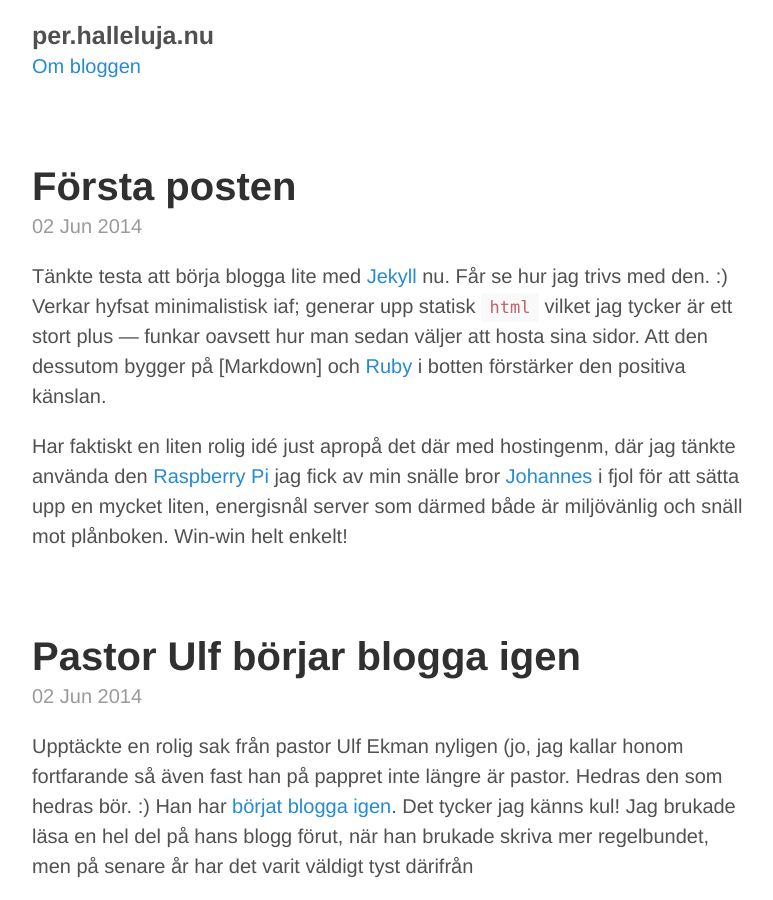
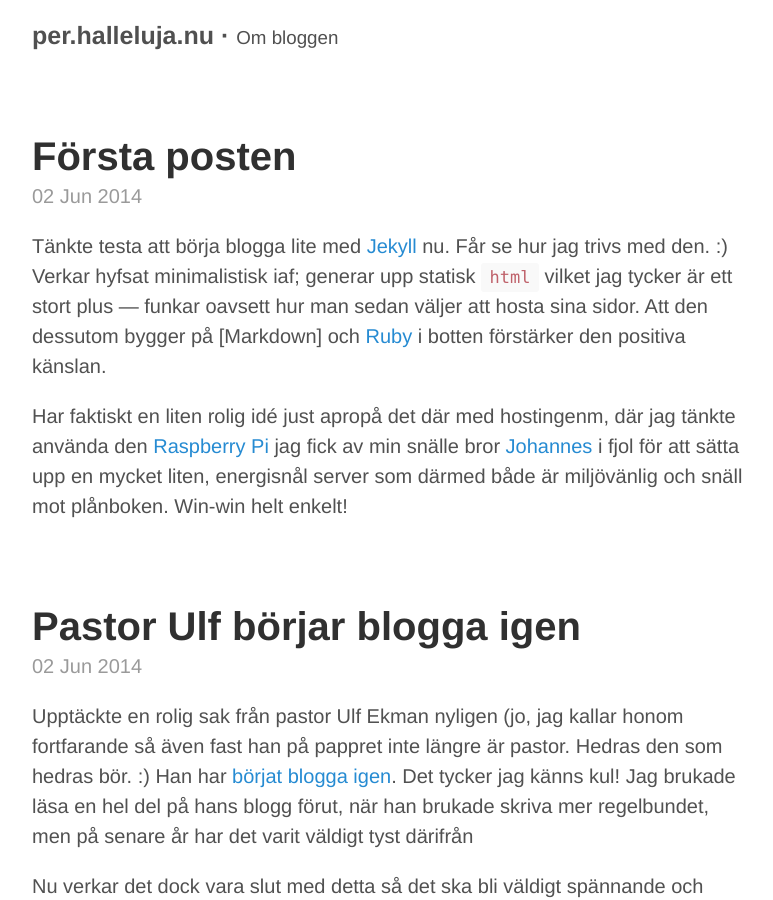
Before and after one commit to perlun/perlun.eu.org, a Jekyll site: the page built from index.html, in a window 1280 px wide and 900 px high. Shown: the whole window, without its empty margins (248-1021 px from the left). Built offline with Jekyll 4.4.1, drawn with Linux system fonts in a browser that asks for light colours; Markdown is read by kramdown in place of the engine named in the settings; the list of posts is cut into pages by our own code.

Commit message:
Made the link look nicer, with some inspiration from http://joshualande.com/jekyll-github-pages-poole/

```diff
--- a/_layouts/default.html
+++ b/_layouts/default.html
@@ -10,8 +10,9 @@
         <h3 class="masthead-title">
           <a href="{{ site.baseurl }}">{{ site.title }}</a>
           <small>{{ site.tagline }}</small>
+          &middot;
+          <small><a href="om">Om bloggen</a></small>
         </h3>
-        <a href="om">Om bloggen</a>
       </div>
 
       {{ content }}
```
